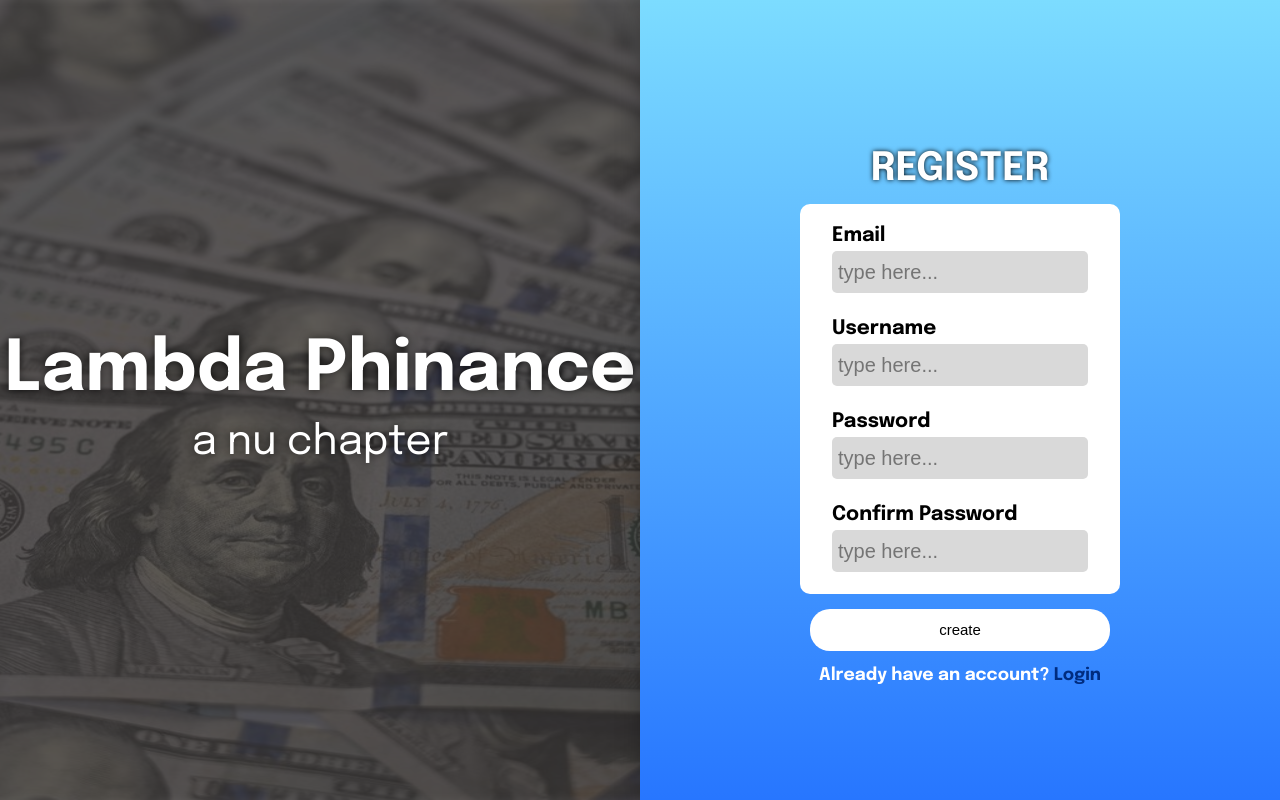
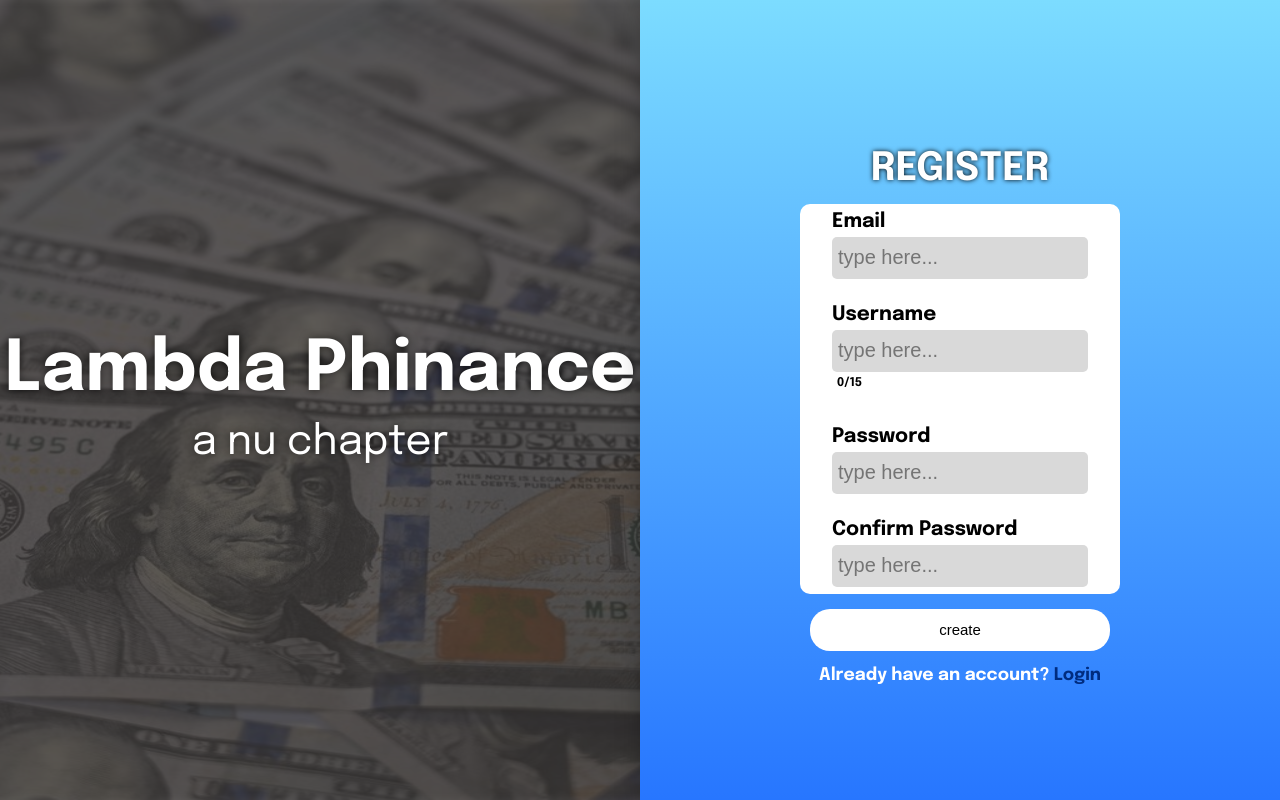
Before and after one commit to jhn816/lambdaphinance, a React (Create React App) app in the folder client/: page /register in a window 1280 px wide. Built offline with nearby package versions, Linux system fonts and the light colour scheme; no server answers.

Commit message:
added user error handling and limited character inputs

```diff
--- a/client/src/Components/Records.jsx
+++ b/client/src/Components/Records.jsx
@@ -286,7 +286,7 @@ const Records = () => {
                             <div key={index} className="collection-box">
                                 {(manageCollection !== item.collectionName) ?
                                     (<p className="collection-name">{item.collectionName}</p>)
-                                        : (<input type="text" onChange={(e) => setEditCollectionName(e.target.value)} value={editCollectionName}/>)}
+                                        : (<input type="text" maxLength={10} onChange={(e) => setEditCollectionName(e.target.value)} value={editCollectionName}/>)}
                                      {(manageCollection !== item.collectionName) ? ( <div className="collection-details">
                                          <div className="div-balance">
                                              <p className="collection-balance" style={{"color":"green"}}> Balance $40</p>
--- a/client/src/Components/Signup.jsx
+++ b/client/src/Components/Signup.jsx
@@ -64,8 +64,11 @@ const Signup = () => {
 
                         <div className="signup-input">
                             <h4> Username </h4>
-                            <input type="text" onChange={(e)=> setUsername(e.target.value)} placeholder="type here..." />
-                            {error.username && <p>{error.username}</p>}
+                            <input maxLength={15} type="text" onChange={(e)=> setUsername(e.target.value)} placeholder="type here..." />
+                            <div className="input-info">
+                                <p id="character-count">{username.length}/15</p>
+                                {!error.username && <p>{error.username}</p>}
+                            </div>
                         </div>
 
                         <div className="signup-input">
--- a/client/src/Components/css/Signup.css
+++ b/client/src/Components/css/Signup.css
@@ -123,13 +123,25 @@
     color: #2776ffc5;
 }
 
+.input-info {
+    display: flex;
+    flex-direction: row;
+    justify-content: space-between;
+}
+
 .signup-input p {
     color: rgb(255, 20, 20);
     font-weight: 1000;
-    margin: 0px;
     margin-top: 5px;
     font-size: 15px;
-    align-self: flex-end;
+}
+
+#character-count {
+    color: rgb(0, 0, 0);
+    font-weight: 1000;
+    margin-top: 5px;
+    margin-left: 5px;
+    font-size: 12px;
 }
 
 .money {
```
Also changed, not shown: 1 other file (tests, documents, lock files or other folders).
